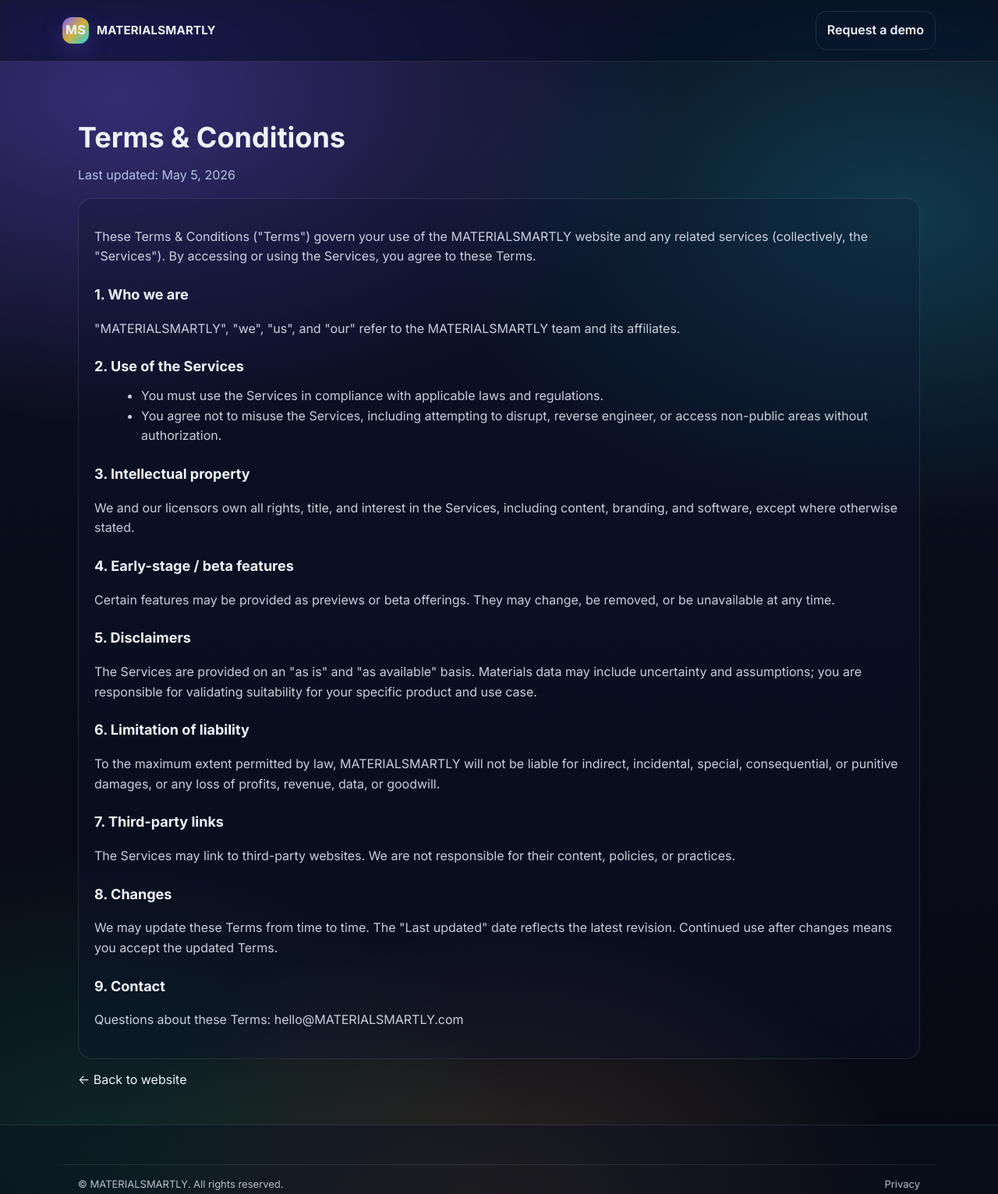
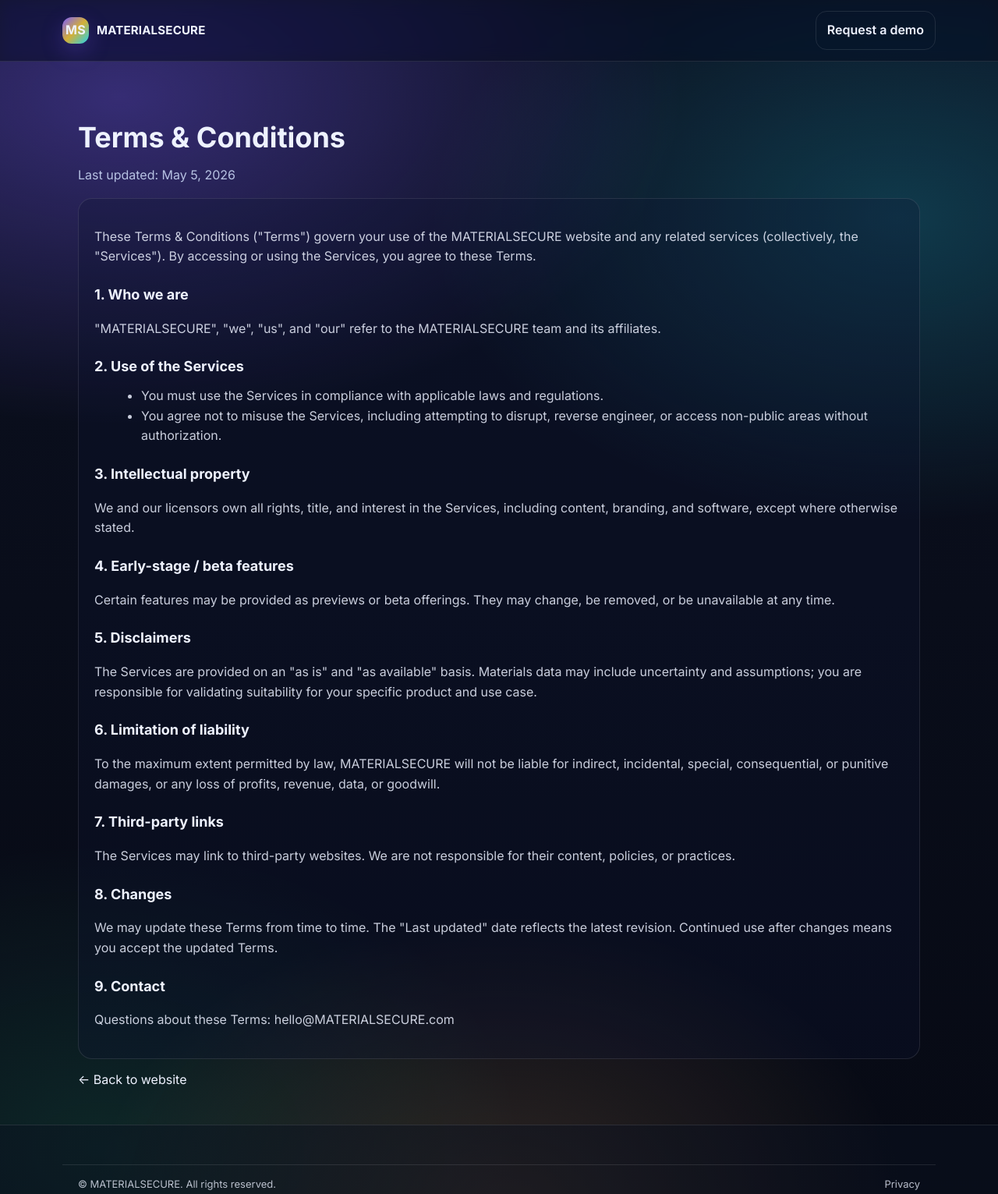
Before and after one commit to wal37/mtel, a plain HTML site: page terms.html in a window 1280 px wide. Shown: the top 1531 px of the page at 78% size. Drawn offline with Linux system fonts and the light colour scheme.

Commit message:
Update terms.html

```diff
--- a/terms.html
+++ b/terms.html
@@ -3,8 +3,8 @@
 <head>
   <meta charset="utf-8" />
   <meta name="viewport" content="width=device-width, initial-scale=1" />
-  <title>Terms & Conditions — MATERIALSMARTLY</title>
-  <meta name="description" content="MATERIALSMARTLY Terms & Conditions" />
+  <title>Terms & Conditions — MATERIALSECURE</title>
+  <meta name="description" content="MATERIALSECURE Terms & Conditions" />
   <link rel="preconnect" href="https://fonts.googleapis.com" />
   <link rel="preconnect" href="https://fonts.gstatic.com" crossorigin />
   <link href="https://fonts.googleapis.com/css2?family=Inter:wght@400;500;600;700&display=swap" rel="stylesheet" />
@@ -13,9 +13,9 @@
 <body>
   <header class="site-header">
     <nav class="nav container">
-      <a class="brand" href="index.html" aria-label="Back to MATERIALSMARTLY">
+      <a class="brand" href="index.html" aria-label="Back to MATERIALSECURE">
         <span class="logo" aria-hidden="true">MS</span>
-        <span class="brand-text">MATERIALSMARTLY</span>
+        <span class="brand-text">MATERIALSECURE</span>
       </a>
       <a class="btn btn-ghost" href="index.html#contact">Request a demo</a>
     </nav>
@@ -27,10 +27,10 @@
       <p class="muted">Last updated: May 5, 2026</p>
 
       <div class="legal-card">
-        <p>These Terms & Conditions ("Terms") govern your use of the MATERIALSMARTLY website and any related services (collectively, the "Services"). By accessing or using the Services, you agree to these Terms.</p>
+        <p>These Terms & Conditions ("Terms") govern your use of the MATERIALSECURE website and any related services (collectively, the "Services"). By accessing or using the Services, you agree to these Terms.</p>
 
         <h2>1. Who we are</h2>
-        <p>"MATERIALSMARTLY", "we", "us", and "our" refer to the MATERIALSMARTLY team and its affiliates.</p>
+        <p>"MATERIALSECURE", "we", "us", and "our" refer to the MATERIALSECURE team and its affiliates.</p>
 
         <h2>2. Use of the Services</h2>
         <ul>
@@ -48,7 +48,7 @@
         <p>The Services are provided on an "as is" and "as available" basis. Materials data may include uncertainty and assumptions; you are responsible for validating suitability for your specific product and use case.</p>
 
         <h2>6. Limitation of liability</h2>
-        <p>To the maximum extent permitted by law, MATERIALSMARTLY will not be liable for indirect, incidental, special, consequential, or punitive damages, or any loss of profits, revenue, data, or goodwill.</p>
+        <p>To the maximum extent permitted by law, MATERIALSECURE will not be liable for indirect, incidental, special, consequential, or punitive damages, or any loss of profits, revenue, data, or goodwill.</p>
 
         <h2>7. Third-party links</h2>
         <p>The Services may link to third-party websites. We are not responsible for their content, policies, or practices.</p>
@@ -57,7 +57,7 @@
         <p>We may update these Terms from time to time. The "Last updated" date reflects the latest revision. Continued use after changes means you accept the updated Terms.</p>
 
         <h2>9. Contact</h2>
-        <p>Questions about these Terms: <a href="mailto:hello@MATERIALSMARTLY.com">hello@MATERIALSMARTLY.com</a></p>
+        <p>Questions about these Terms: <a href="mailto:hello@MATERIALSECURE.com">hello@MATERIALSECURE.com</a></p>
       </div>
 
       <a class="backlink" href="index.html">← Back to website</a>
@@ -66,13 +66,13 @@
 
   <footer class="footer">
     <div class="container footer-bottom">
-      <span>© <span id="year"></span> MATERIALSMARTLY. All rights reserved.</span>
+      <span>© <span id="year"></span> MATERIALSECURE. All rights reserved.</span>
       <span style="float:right">
         <a href="privacy.html">Privacy</a>
       </span>
     </div>
   </footer>
 
-  <script src="https://www.MATERIALSMARTLY.com/script.js"></script>
+  <script src="https://www.MATERIALSECURE.com/script.js"></script>
 </body>
 </html>
```
